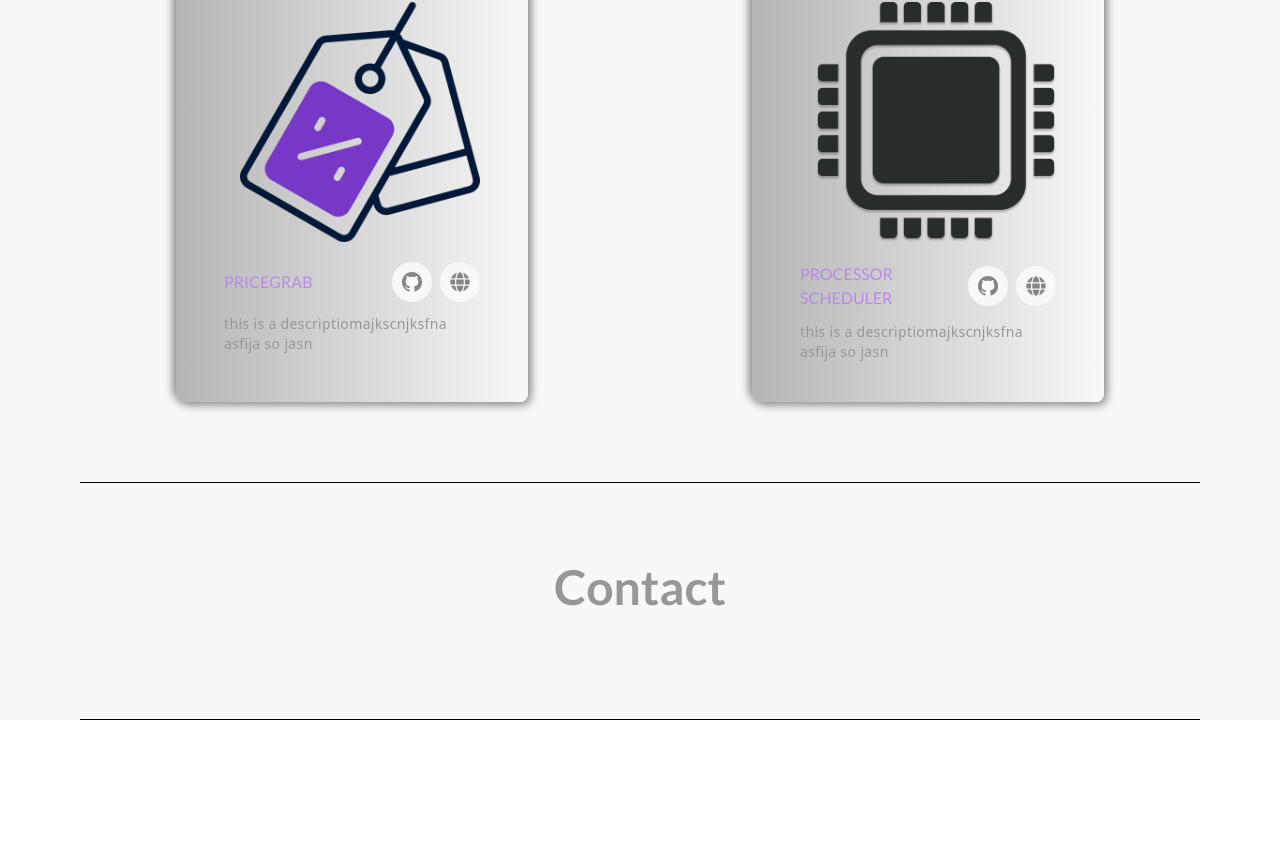
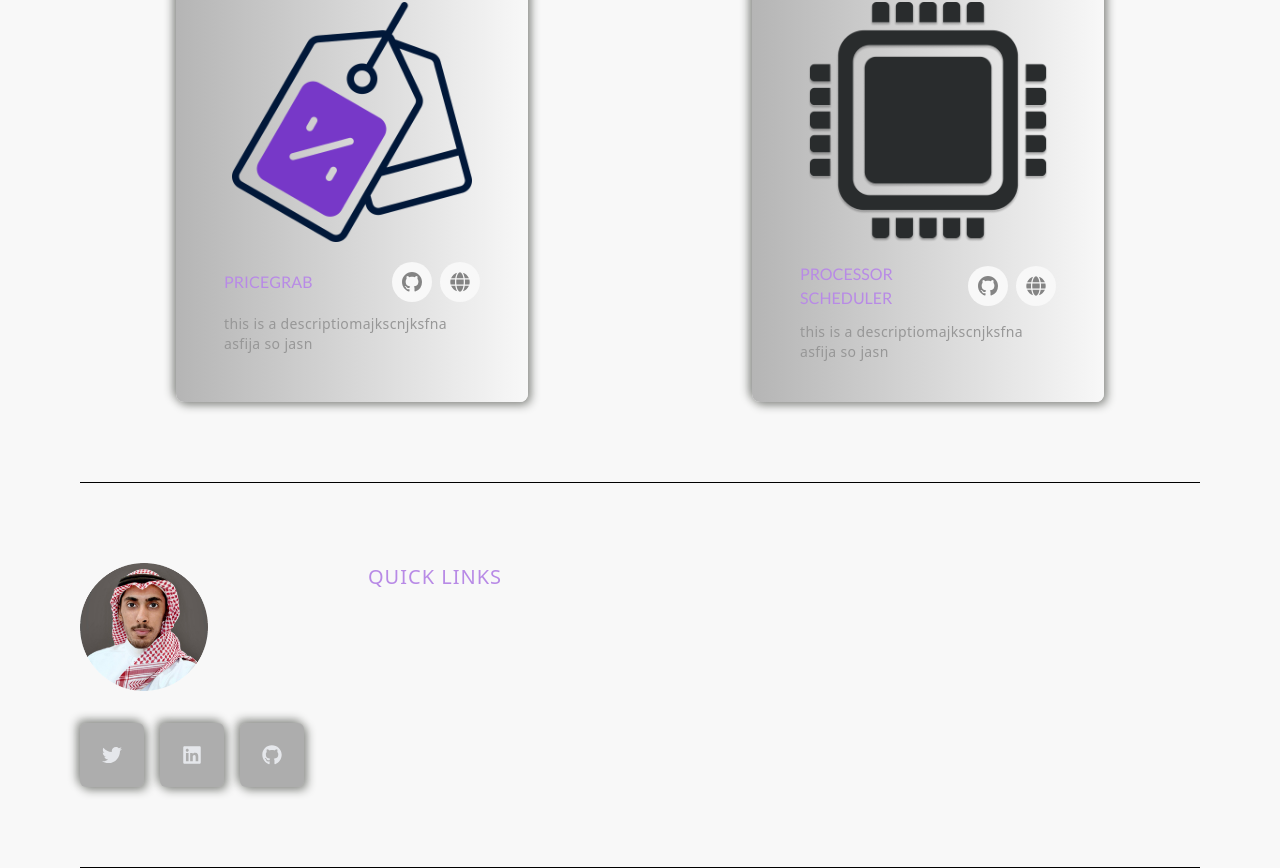
Before and after one commit to AhmadRFC/alabbasei.com, a React (Create React App) app: page / in a window 1280 px wide. Shown: the part 1669-2537 px from the top of the page. Before the commit the page ends 2389 px from the top, so only its background shows below. Built offline with nearby package versions, Linux system fonts and the light colour scheme.

Commit message:
creating Footer component

```diff
--- a/src/App.js
+++ b/src/App.js
@@ -3,7 +3,7 @@ import Navbar from "./components/navbar/Navbar";
 import Banner from "./components/banner/Banner";
 import Projects from "./components/projects/Projects";
 import Resume from "./components/resume/Resume";
-import Contact from "./components/contact/Contact";
+import Footer from "./components/footer/Footer";
 
 function App() {
   return (
@@ -13,7 +13,7 @@ function App() {
         <Banner />
         <Resume />
         <Projects />
-        <Contact />
+        <Footer />
       </div>
     </div>
   );
--- a/src/components/contact/Contact.js
+++ /dev/null
@@ -1,14 +0,0 @@
-import React from "react";
-import Title from "../Layouts/Title";
-
-const Contact = () => {
-  return (
-    <section id="contact" className="w-full py-20 border-b-[1px] border-b-black">
-      <div className="flex justify-center items-center text-center">
-        <Title title="Contact" />
-      </div>
-    </section>
-  );
-};
-
-export default Contact;
--- /dev/null
+++ b/src/components/footer/Footer.js
@@ -0,0 +1,36 @@
+import React from 'react'
+import { logo } from "../../assets/index";
+import { FaTwitter, FaLinkedin, FaGithub } from 'react-icons/fa';
+
+const Footer = () => {
+  return (
+    <div className='w-full h-auto py-20 border-b-[1px] border-b-black grid grid-cols-4 gap-8'>
+      <div className='w-full h-full flex flex-col gap-8'>
+        <img className='w-32' src={ logo } alt='logo'/>
+        <div className='flex gap-4'>
+          <span className='w-16 h-16 bg-black bg-opacity-30 text-gray-200 text-xl inline-flex items-center justify-center rounded-md shadow-shadowOne transform hover:bg-opacity-40 hover:-translate-y-2 transition-all hover:text-designColor cursor-pointer duration-300'>
+            <FaTwitter />
+          </span>
+          <span className='w-16 h-16 bg-black bg-opacity-30 text-gray-200 text-xl inline-flex items-center justify-center rounded-md shadow-shadowOne transform hover:bg-opacity-40 hover:-translate-y-2 transition-all hover:text-designColor cursor-pointer duration-300'>
+            <FaLinkedin />
+          </span>
+          <span className='w-16 h-16 bg-black bg-opacity-30 text-gray-200 text-xl inline-flex items-center justify-center rounded-md shadow-shadowOne transform hover:bg-opacity-40 hover:-translate-y-2 transition-all hover:text-designColor cursor-pointer duration-300'>
+            <FaGithub />
+          </span>
+        </div>
+      </div>
+
+
+      <div className='w-full h-full'>
+        <h3 className='text-xl uppercase text-designColor tracking-wider'>
+          Quick Links
+        </h3>
+      </div>
+      <div className='w-full h-full'></div>
+      <div className='w-full h-full'></div>
+    </div>
+
+  )
+}
+
+export default Footer
--- a/src/components/projects/ProjectsCard.js
+++ b/src/components/projects/ProjectsCard.js
@@ -6,11 +6,13 @@ const ProjectsCard = ({ title, des, src }) => {
   return (
     <div className="w-full p-4 xl:px-12 h-auto xl:py-10 rounded-lg shadow-shadowOne flex flex-col bg-gradient-to-l from-bodyColor to-[#b5b5b5] group hover:bg-gradient-to-l hover:from-[#dedede] hover:to-[#b6b6b6] transition-colors duration-1000">
       <div className="w-full h-[80%] rounded-lg">
+        <div className="flex justify-center">
         <img
-          className="w-auto h-60 ml-4 object-cover group-hover:scale-95 duration-300 cursor-pointer"
+          className="w-auto h-60 object-cover group-hover:scale-95 duration-300 cursor-pointer"
           src={src}
           alt="src"
         />
+        </div>
         <div className="w-full mt-5 flex flex-col gap-5">
           <div>
             <div className="flex items-center justify-between">
```
